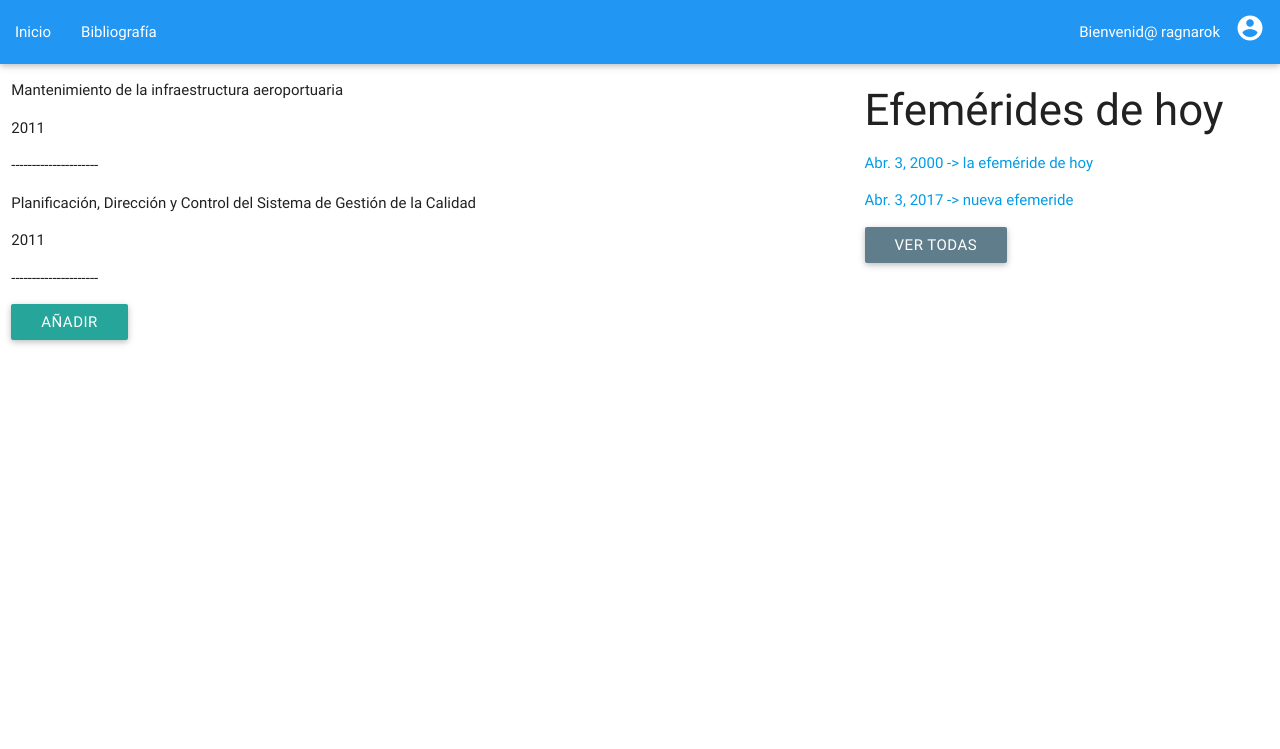
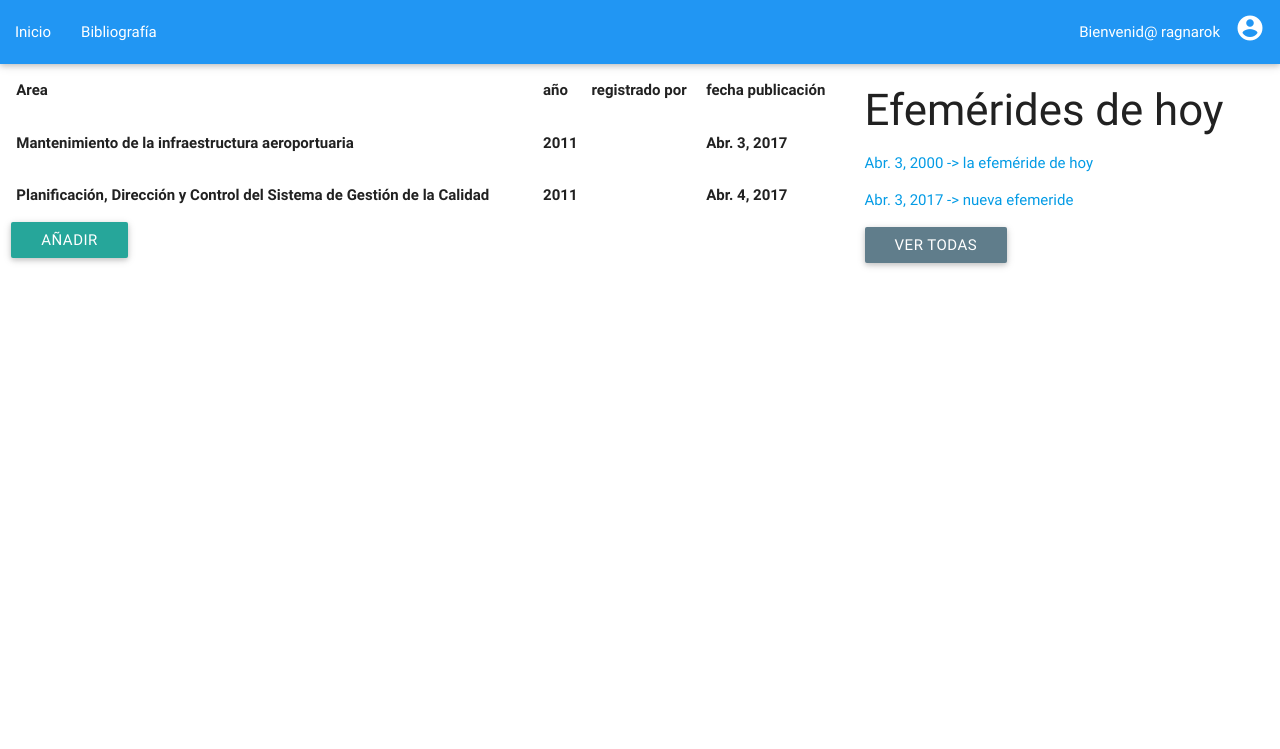
Before and after one commit to ragnarok22/airport, a Django app: page /model/list/r01pg01/ in a window 1280 px wide. Shown: the top 749 px of the page. Run offline with Django 3.2, Linux system fonts and the light colour scheme; a user stored in the database is signed in; data comes from the database, SQL or seed files in the repository; both versions use the stored data as it was after the commit; lists and menus that the app fills with data are empty.

Commit message:
mostrando los modelos R01/PG.190-01 en tabla

```diff
--- a/model/templates/model/modelr01pg01_list.html
+++ b/model/templates/model/modelr01pg01_list.html
@@ -1,10 +1,21 @@
 {% extends 'account/dashboard.html' %}
 
 {% block content-left %}
-    {% for model in model_list %}
-        <p>{{ model.area }}</p>
-        <p>{{ model.year }}</p>
-        <p>---------------------</p>
-    {% endfor %}
+    <table>
+        <tr>
+            <th>Area</th>
+            <th>año</th>
+            <th>registrado por</th>
+            <th>fecha publicación</th>
+        </tr>
+        {% for model in model_list %}
+            <tr>
+                <th>{{ model.area }}</th>
+                <th>{{ model.year }}</th>
+                <th>{{ model.register_by }}</th>
+                <th>{{ model.pub_date }}</th>
+            </tr>
+        {% endfor %}
+    </table>
     <a href="{% url 'model:create_modelr01pg01' %}" class="btn">Añadir</a>
 {% endblock %}
```
Also changed, not shown: db.sqlite3, model/migrations/0001_initial.py.
